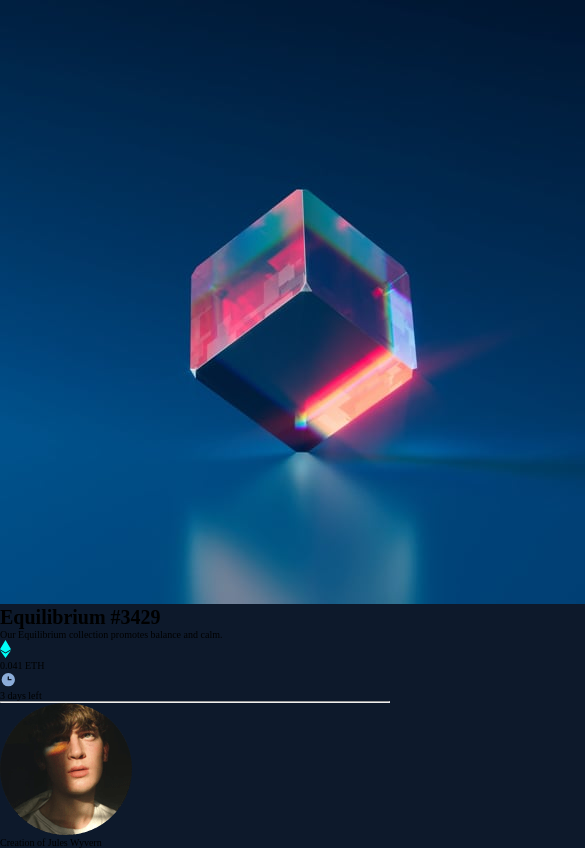
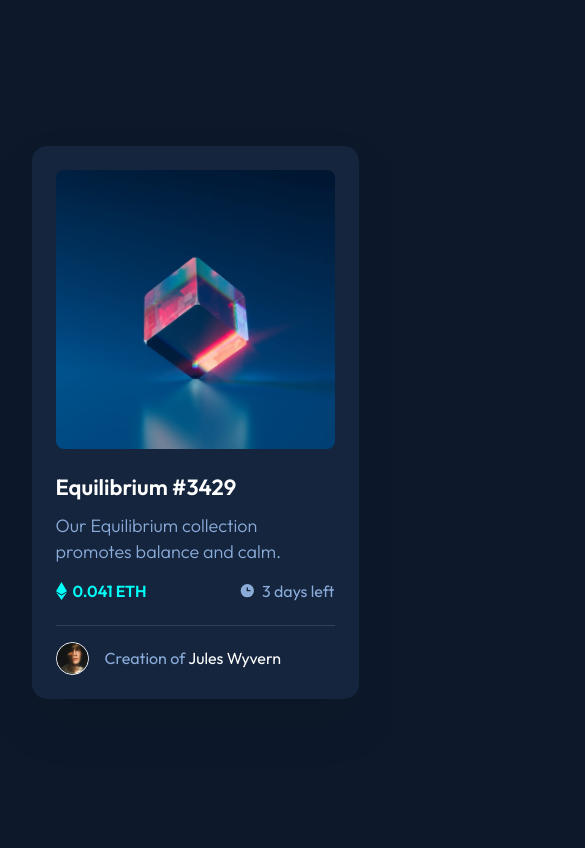
Before and after one commit to dvcolin/frontend-mentor-nft-preview-card-challenge, a website: page index.html in a window 390 px wide. Shown: the whole page, 585 px wide, since content can reach past the window. Drawn offline with Linux system fonts and the light colour scheme.

Commit message:
completed mobile design

```diff
--- a/index.html
+++ b/index.html
@@ -4,48 +4,65 @@
     <meta charset="UTF-8" />
     <meta http-equiv="X-UA-Compatible" content="IE=edge" />
     <meta name="viewport" content="width=device-width, initial-scale=1.0" />
+    <link rel="preconnect" href="https://fonts.googleapis.com" />
+    <link rel="preconnect" href="https://fonts.gstatic.com" crossorigin />
+    <link
+      href="https://fonts.googleapis.com/css2?family=Outfit:wght@300;400;600&display=swap"
+      rel="stylesheet"
+    />
     <link rel="stylesheet" href="css/style.css" />
     <title>Frontend Mentor - NFT Preview Card Component</title>
   </head>
   <body>
     <main>
       <div class="card">
-        <img
-          src="./images/image-equilibrium.jpg"
-          alt="Card image"
-          class="card__image"
-        />
-        <h1 class="card__title">Equilibrium #3429</h1>
-        <p class="card__description">
+        <div class="card__image-box">
+          <a href="#" class="card__image-overlay">
+            <img
+              src="./images/icon-view.svg"
+              alt="View NFT"
+              class="card__image-icon"
+            />
+          </a>
+          <img
+            class="card__image"
+            src="./images/image-equilibrium.jpg"
+            alt="Card image"
+          />
+        </div>
+        <a href="#" class="card__title heading heading-1">Equilibrium #3429</a>
+        <p class="card__description paragraph">
           Our Equilibrium collection promotes balance and calm.
         </p>
         <div class="card__sale-info">
-          <div class="card__sale-info-item card__sale-info-item--primary">
+          <div class="card__sale-item">
             <img
               src="./images/icon-ethereum.svg"
               alt="Ethereum icon"
-              class="card__sale-info-icon"
+              class="card__sale-icon"
             />
-            <p class="card__sale-info-text">0.041 ETH</p>
+            <p class="card__sale-text card__sale-text--primary">0.041 ETH</p>
           </div>
-          <div class="card__sale-info-item">
+          <div class="card__sale-item">
             <img
               src="./images/icon-clock.svg"
               alt="Ethereum icon"
-              class="card__sale-info-icon"
+              class="card__sale-icon"
             />
-            <p class="card__sale-info-text">3 days left</p>
+            <p class="card__sale-text card__sale-text--secondary">
+              3 days left
+            </p>
           </div>
         </div>
         <hr class="card__line" />
         <div class="card__creator-info">
           <img
+            class="card__creator-image"
             src="./images/image-avatar.png"
             alt="Creator image"
-            class="card__creator-image"
           />
           <p class="card__creator-text">
-            Creation of <span class="card__creator-name">Jules Wyvern</span>
+            Creation of <a href="#" class="card__creator-name">Jules Wyvern</a>
           </p>
         </div>
       </div>
--- a/scss/abstracts/_variables.scss
+++ b/scss/abstracts/_variables.scss
@@ -1,6 +1,14 @@
+// COLORS
 $color-soft-blue: hsl(215, 51%, 70%);
 $color-cyan: hsl(178, 100%, 50%);
 $color-dark-blue-1: hsl(217, 54%, 11%);
 $color-dark-blue-2: hsl(216, 50%, 16%);
 $color-dark-blue-3: hsl(215, 32%, 27%);
 $color-white: hsl(0, 0%, 100%);
+$color-black: #000;
+
+// SPACE
+$space-0-5: 0.6rem;
+$space-1: 1.2rem;
+$space-2: 1.6rem;
+$space-3: 2.4rem;
--- a/scss/base/_base.scss
+++ b/scss/base/_base.scss
@@ -2,6 +2,13 @@
   margin: 0;
   padding: 0;
   box-sizing: inherit;
+}
+
+html,
+body,
+main {
+  width: 100%;
+  height: 100%;
 }
 
 html {
@@ -9,6 +16,13 @@ html {
 }
 
 body {
+  font-family: Outfit, sans-serif;
   background-color: $color-dark-blue-1;
   box-sizing: border-box;
 }
+
+main {
+  display: flex;
+  justify-content: center;
+  align-items: center;
+}
--- /dev/null
+++ b/scss/base/_typography.scss
@@ -0,0 +1,6 @@
+.paragraph {
+  font-size: 1.8rem;
+  line-height: 2.6rem;
+  font-weight: 300;
+  color: $color-soft-blue;
+}
--- a/scss/components/_card.scss
+++ b/scss/components/_card.scss
@@ -0,0 +1,115 @@
+.card {
+  width: 32.7rem;
+  padding: $space-3;
+  background-color: $color-dark-blue-2;
+  border-radius: 1.5rem;
+  box-shadow: 0 2.5rem 5rem rgba($color-black, 0.1);
+
+  &__image-box {
+    position: relative;
+    border-radius: 0.8rem;
+    overflow: hidden;
+    display: flex;
+    justify-content: center;
+    align-items: center;
+
+    &:hover .card__image-overlay {
+      opacity: 1;
+    }
+  }
+
+  &__image-overlay {
+    width: 100%;
+    height: 100%;
+    display: flex;
+    justify-content: center;
+    align-items: center;
+    position: absolute;
+    background-color: rgba($color-cyan, 0.5);
+    opacity: 0;
+  }
+
+  &__image {
+    width: 100%;
+    object-fit: cover;
+    object-position: center;
+  }
+
+  &__title:link,
+  &__title:visited {
+    display: inline-block;
+    color: white;
+    font-weight: 600;
+    margin-top: $space-3;
+    font-size: 2.2rem;
+    text-decoration: none;
+    &:hover {
+      color: $color-cyan;
+    }
+  }
+
+  &__description {
+    margin-top: $space-1;
+  }
+
+  &__sale-info {
+    display: flex;
+    justify-content: space-between;
+    margin-top: $space-2;
+  }
+
+  &__sale-item {
+    display: flex;
+    align-items: center;
+  }
+
+  &__sale-text {
+    font-size: 1.6rem;
+    margin-left: $space-0-5;
+
+    &--primary {
+      color: $color-cyan;
+      font-weight: 600;
+    }
+
+    &--secondary {
+      color: $color-soft-blue;
+    }
+  }
+
+  &__line {
+    border: none;
+    height: 1px;
+    background-color: $color-dark-blue-3;
+    margin-top: $space-3;
+  }
+
+  &__creator-info {
+    display: flex;
+    align-items: center;
+    margin-top: $space-2;
+  }
+
+  &__creator-image {
+    width: 3.3rem;
+    height: 3.3rem;
+    border: 1px solid $color-white;
+    border-radius: 50%;
+  }
+
+  &__creator-text {
+    font-size: 1.6rem;
+    color: $color-soft-blue;
+    margin-left: $space-2;
+  }
+
+  &__creator-name:link,
+  &__creator-name:visited {
+    color: $color-white;
+    text-decoration: none;
+
+    &:hover {
+      color: $color-cyan;
+    }
+  }
+}
--- a/scss/main.scss
+++ b/scss/main.scss
@@ -1,5 +1,6 @@
 @import "./abstracts/variables";
 
 @import "./base/base";
+@import "./base/typography";
 
 @import "./components/card";
```
Also changed, not shown: css/style.css.
